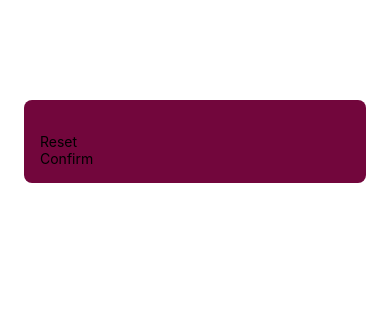
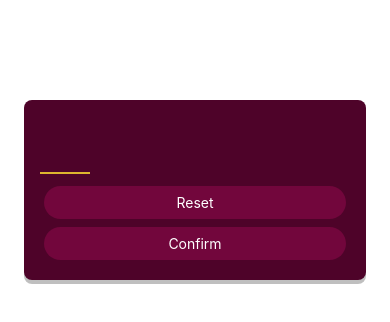
Before and after one commit to Abh1-Shek/my_app_6, a React Native app: screen / in a window 390 px wide. Shown: the top 322 px of the page. Built offline with nearby package versions, Linux system fonts and the light colour scheme.

Commit message:
button ripple effect

```diff
--- a/components/PrimaryButton.js
+++ b/components/PrimaryButton.js
@@ -1,14 +1,39 @@
-import { View, Text } from 'react-native';
+import { View, Text, Pressable, StyleSheet } from 'react-native';
 
 
 
 function PrimaryButton({ children }) {
+    function pressHandler() {
+        console.log('Pressed!');
+    }
+
     return (
-        <View>
-            <Text>{children}</Text>
+        <View style = {styles.buttonOuterContainer}>
+            <Pressable style = {styles.buttonInnerContainer} onPress={pressHandler} android_ripple = {{color: '#640233'}}>
+                <Text style = {styles.buttonText}>{children}</Text>
+            </Pressable>
         </View>
     );
 };
 
 
 export default PrimaryButton;
+
+
+const styles = StyleSheet.create({
+    buttonOuterContainer: {
+        borderRadius: 28,
+        margin: 4,
+        overflow: 'hidden',
+    },
+    buttonInnerContainer: {
+        backgroundColor: '#72063c',
+        paddingVertical: 8,
+        paddingHorizontal: 16,
+        elevation: 2,
+    },
+    buttonText: {
+        color: 'white',
+        textAlign: 'center',
+    },
+});
--- a/screens/StartGameScreen.js
+++ b/screens/StartGameScreen.js
@@ -5,7 +5,12 @@ import PrimaryButton from '../components/PrimaryButton';
 function StartGameScreen() {
     return (
         <View style = {styles.inputContainer}>
-            <TextInput />
+            <TextInput
+                style = {styles.numberInput}
+                maxLength = {2}
+                keyboardType = 'number-pad'
+                autoCorrect = {false}
+            />
             <PrimaryButton>Reset</PrimaryButton>
             <PrimaryButton>Confirm</PrimaryButton>
         </View>
@@ -20,8 +25,23 @@ const styles = StyleSheet.create({
     inputContainer: {
         padding: 16,
         marginTop: 100,
-        backgroundColor: '#72063c',
+        backgroundColor: '#4e0329',
         marginHorizontal: 24,
         borderRadius: 8,
-    }
+        elevation: 10,
+        shadowColor: 'black',
+        shadowOffset: { width: 0, height: 4 },
+        shadowOpacity: 0.25,
+    },
+    numberInput: {
+        height: 50,
+        width: 50,
+        fontSize: 32,
+        borderBottomColor: '#ddb52f',
+        borderBottomWidth: 2,
+        color: '#ddb52f',
+        marginVertical: 8,
+        fontWeight: 'bold',
+        textAlign: 'center',
+    },
 });
```
